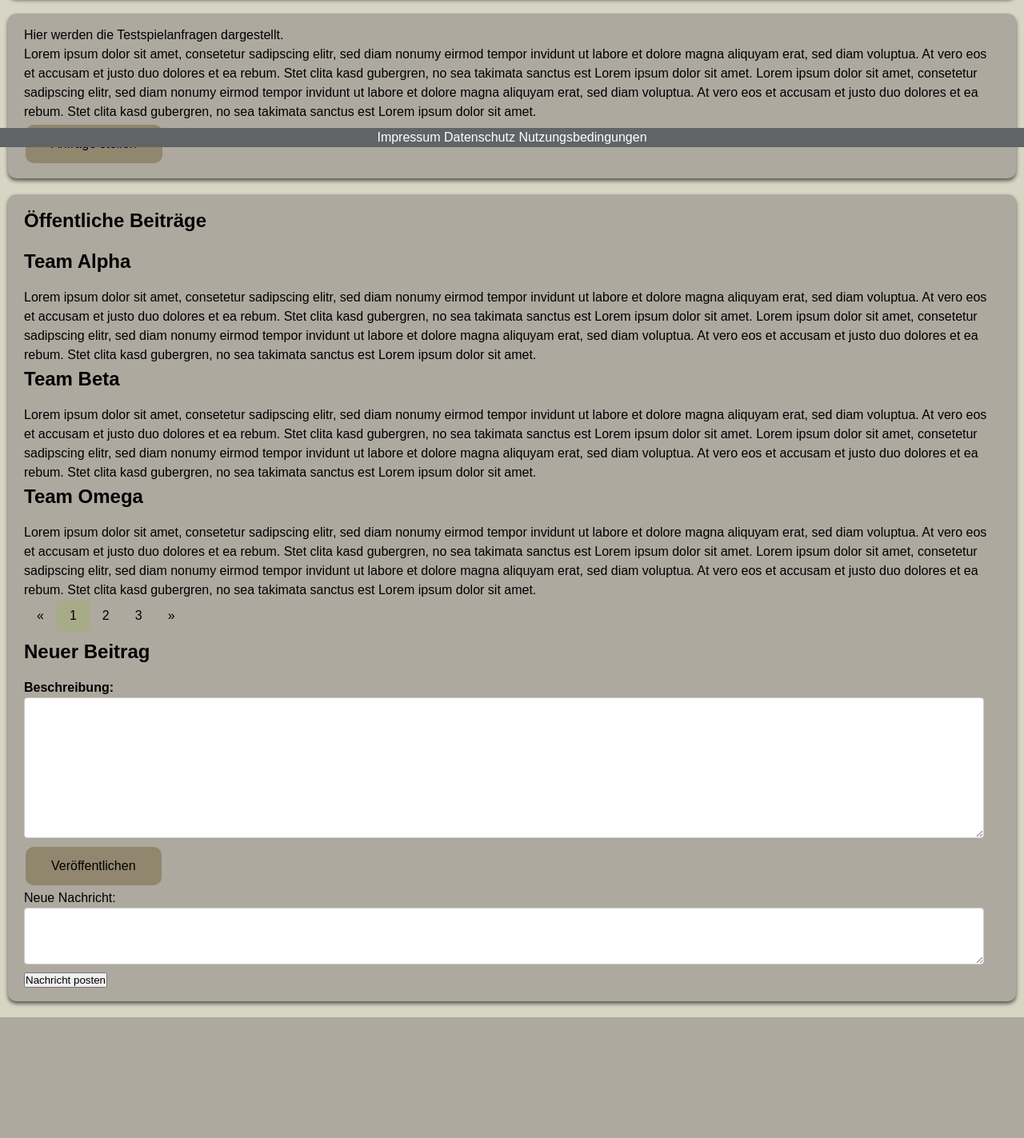
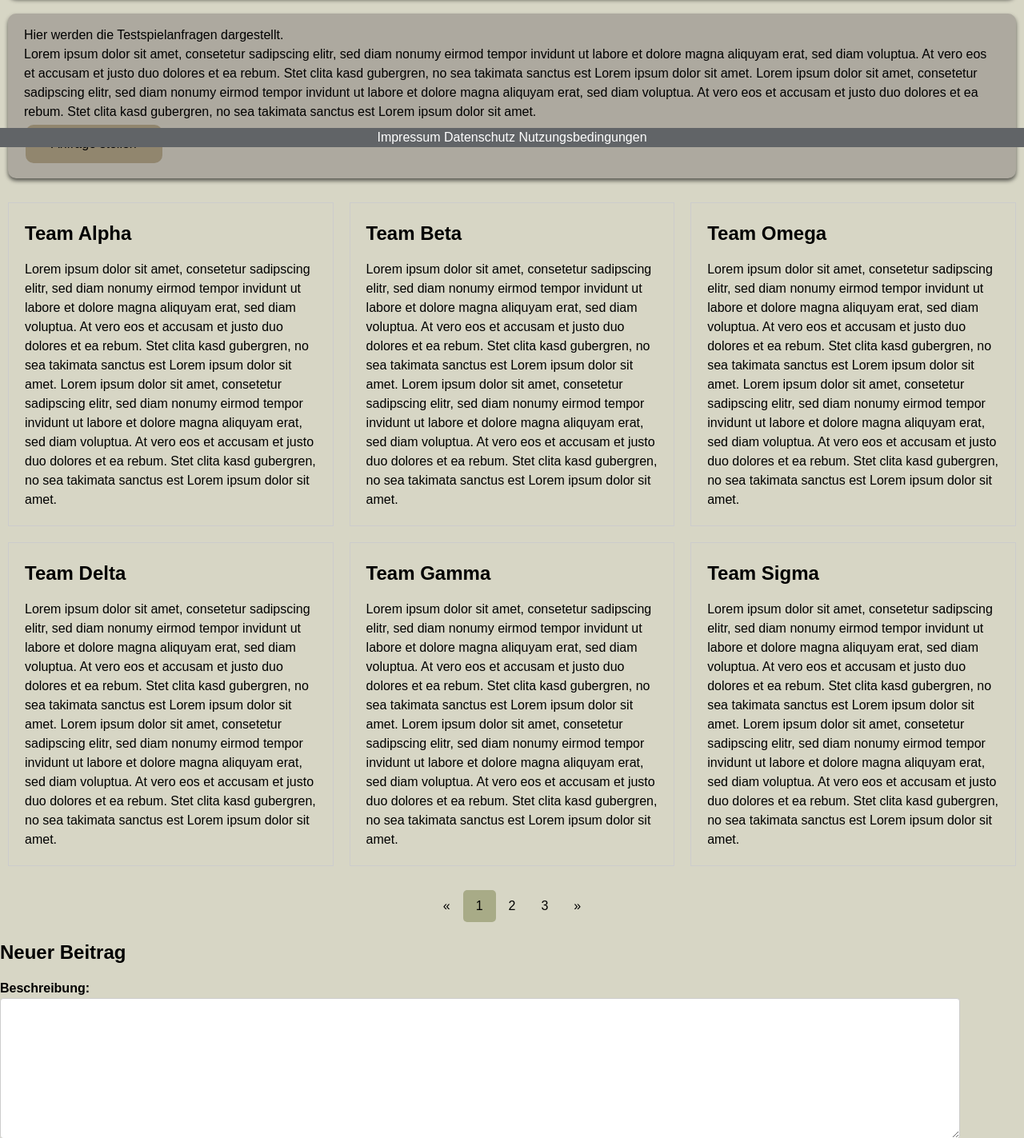
Before and after one commit to HKemper1/SetMatch, a PHP site: page / in a window 1280 px wide. Shown: the part 616-2039 px from the top of the page at 80% size. Before the commit the page ends 1888 px from the top, so only its background shows below. Run offline with PHP 8.4, Linux system fonts and the light colour scheme.

Commit message:
refactored beiträge

```diff
--- a/css/style.css
+++ b/css/style.css
@@ -107,6 +107,41 @@ ul {
     margin-right: 10px;
 }
 
+.team-box {
+    display: flex;
+    flex-wrap: wrap;
+}
+
+.team {
+    width: calc(33.33% - 20px); /* Adjust width as needed */
+    margin: 10px;
+    padding: 20px;
+    border: 1px solid #ccc;
+    box-sizing: border-box;
+}
+.pagination {
+    display: inline-block;
+    text-align: center;
+    margin: 20px auto;
+}
+
+.pagination a {
+    color: black;
+    float: left;
+    padding: 8px 16px;
+    text-decoration: none;
+}
+
+.pagination a.active {
+    background-color: #a8ab87;
+    color: rgb(1, 0, 0);
+    border-radius: 5px;
+}
+
+.pagination a:hover:not(.active) {
+    background-color: #ddd;
+    border-radius: 5px;
+}
 @media (max-width: 768px) {
     .header .container {
         flex-direction: column;
@@ -214,28 +249,6 @@ input[type=text], select, textarea {
         margin-top: 0;
     }
 }
-.pagination {
-    display: inline-block;
-}
-
-.pagination a {
-    color: black;
-    float: left;
-    padding: 8px 16px;
-    text-decoration: none;
-}
-
-.pagination a.active {
-    background-color: #a8ab87;
-    color: rgb(1, 0, 0);
-    border-radius: 5px;
-}
-
-.pagination a:hover:not(.active) {
-    background-color: #ddd;
-    border-radius: 5px;
-}
-
 .nav a {
     float: left;
     background-color: #616467;
--- a/index.php
+++ b/index.php
@@ -36,14 +36,9 @@ require_once $abs_path . "/php/include/head.php";
         </label>
     </section>
 
-    <section class="box">
-        <div>
-            <h1>Öffentliche Beiträge</h1>
-        </div>
+    <section class="team-box">
 
-
-        <div>
-
+    <div class="team">
         <h2>Team Alpha</h2>
         <p>
             Lorem ipsum dolor sit amet, consetetur sadipscing elitr, sed diam nonumy eirmod tempor invidunt ut
@@ -60,7 +55,7 @@ require_once $abs_path . "/php/include/head.php";
         </p>
     </div>
 
-        <div>
+    <div class="team">
         <h2>Team Beta</h2>
         <p>
             Lorem ipsum dolor sit amet, consetetur sadipscing elitr, sed diam nonumy eirmod tempor invidunt ut
@@ -76,7 +71,7 @@ require_once $abs_path . "/php/include/head.php";
             sea takimata sanctus est Lorem ipsum dolor sit amet.
     </div>
 
-        <div>
+    <div class="team">
         <h2>Team Omega</h2>
         <p>
             Lorem ipsum dolor sit amet, consetetur sadipscing elitr, sed diam nonumy eirmod tempor invidunt ut
@@ -92,6 +87,56 @@ require_once $abs_path . "/php/include/head.php";
             sea takimata sanctus est Lorem ipsum dolor sit amet.
         </p>
     </div>
+
+    <div class="team">
+        <h2>Team Delta</h2>
+        <p>
+            Lorem ipsum dolor sit amet, consetetur sadipscing elitr, sed diam nonumy eirmod tempor invidunt ut
+            labore et
+            dolore magna aliquyam erat, sed diam voluptua. At vero eos et accusam et justo duo dolores et ea rebum.
+            Stet
+            clita kasd gubergren, no sea takimata sanctus est Lorem ipsum dolor sit amet. Lorem ipsum dolor sit
+            amet,
+            consetetur sadipscing elitr, sed diam nonumy eirmod tempor invidunt ut labore et dolore magna aliquyam
+            erat,
+            sed diam voluptua. At vero eos et accusam et justo duo dolores et ea rebum. Stet clita kasd gubergren,
+            no
+            sea takimata sanctus est Lorem ipsum dolor sit amet.
+        </p>
+    </div>
+    <div class="team">
+        <h2>Team Gamma</h2>
+        <p>
+            Lorem ipsum dolor sit amet, consetetur sadipscing elitr, sed diam nonumy eirmod tempor invidunt ut
+            labore et
+            dolore magna aliquyam erat, sed diam voluptua. At vero eos et accusam et justo duo dolores et ea rebum.
+            Stet
+            clita kasd gubergren, no sea takimata sanctus est Lorem ipsum dolor sit amet. Lorem ipsum dolor sit
+            amet,
+            consetetur sadipscing elitr, sed diam nonumy eirmod tempor invidunt ut labore et dolore magna aliquyam
+            erat,
+            sed diam voluptua. At vero eos et accusam et justo duo dolores et ea rebum. Stet clita kasd gubergren,
+            no
+            sea takimata sanctus est Lorem ipsum dolor sit amet.
+        </p>
+    </div>
+    <div class="team">
+        <h2>Team Sigma</h2>
+        <p>
+            Lorem ipsum dolor sit amet, consetetur sadipscing elitr, sed diam nonumy eirmod tempor invidunt ut
+            labore et
+            dolore magna aliquyam erat, sed diam voluptua. At vero eos et accusam et justo duo dolores et ea rebum.
+            Stet
+            clita kasd gubergren, no sea takimata sanctus est Lorem ipsum dolor sit amet. Lorem ipsum dolor sit
+            amet,
+            consetetur sadipscing elitr, sed diam nonumy eirmod tempor invidunt ut labore et dolore magna aliquyam
+            erat,
+            sed diam voluptua. At vero eos et accusam et justo duo dolores et ea rebum. Stet clita kasd gubergren,
+            no
+            sea takimata sanctus est Lorem ipsum dolor sit amet.
+        </p>
+    </div>
+
     <div class="pagination">
         <a href="#">&laquo;</a>
         <a href="#" class="active">1</a>
@@ -99,12 +144,12 @@ require_once $abs_path . "/php/include/head.php";
         <a href="#">3</a>
         <a href="#">&raquo;</a>
     </div>
+</section>
 
-        <div>
+<section class="new-post-section">
     <h2>Neuer Beitrag</h2>
     <h4>Beschreibung:</h4>
-            <label for="text"></label><textarea id="text" name="text" cols="100" rows="10"
-                                                maxlength="1000"></textarea>
+    <label for="text"></label><textarea id="text" name="text" cols="100" rows="10" maxlength="1000"></textarea>
 
     <input type="submit" class="button" id="beitrag" name="beitrag" value="Veröffentlichen">
     <form action="post_message.php" method="POST">
@@ -112,8 +157,8 @@ require_once $abs_path . "/php/include/head.php";
         <textarea id="message" name="message" cols="50" rows="3"></textarea><br>
         <input type="submit" value="Nachricht posten">
     </form>
-        </div>
 </section>
+
 </main>
 
 <?php
```
Lines whose indentation alone changed are shown as unchanged.
